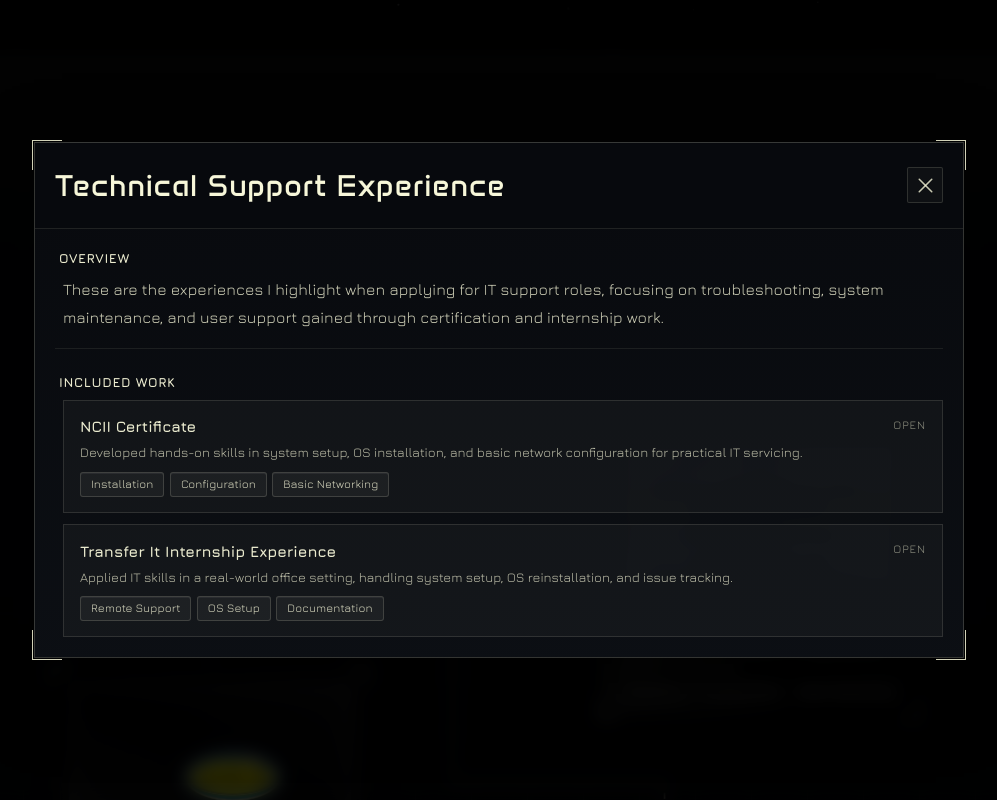
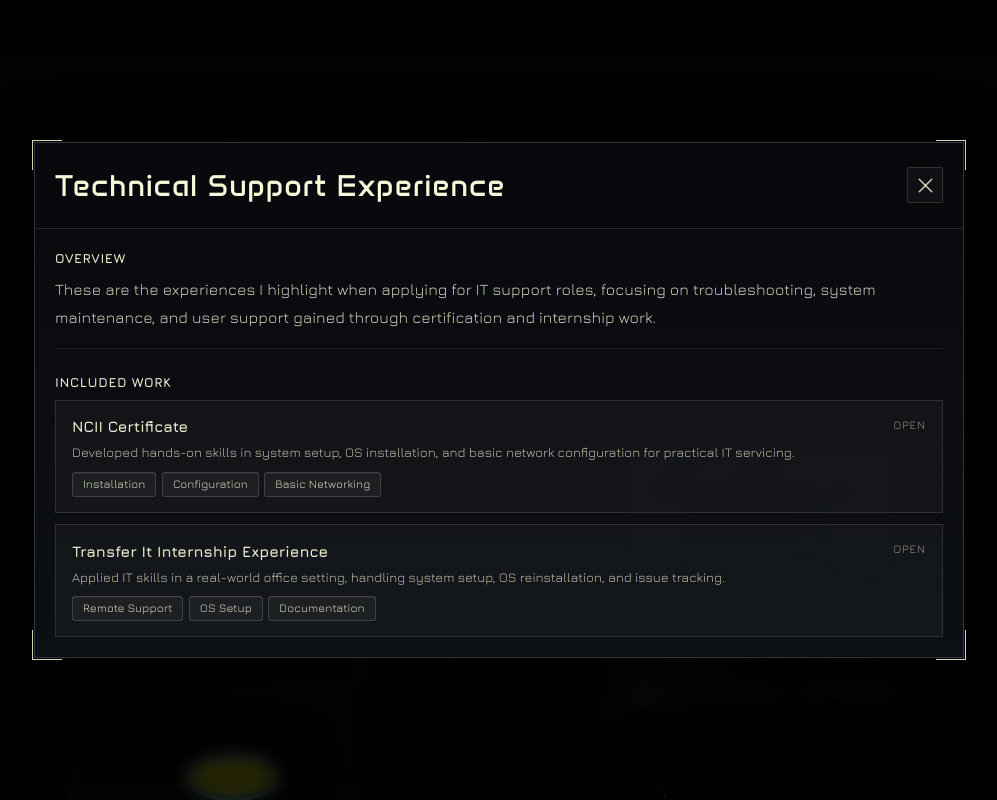
Before and after one commit to soooohhhhjj/portfolio, a React (Vite) app: page / in a window 1280 px wide. Both pictures are taken after a click on the button 450 px from the left and 1148 px from the top of the page. Shown: the part 748-1548 px from the top of the page, without its empty margins (141-1138 px from the left). Built offline with nearby package versions, Linux system fonts and the light colour scheme.

Commit message:
re left padding

```diff
--- a/src/components/sections/RelevantExperiences.tsx
+++ b/src/components/sections/RelevantExperiences.tsx
@@ -117,21 +117,21 @@ function ParentModalBody({
     <div className="f-col gap-6">
       <section className="rem-sc rem-sc--pi pb-4">
         <div className="f-y-center gap-[7.2px]">
-          <p className="m-0 ml-[4px] text-[rgb(var(--base-color)/0.96)] text-[13.12px] font-bold tracking-[0.05em] uppercase">
+          <p className="m-0 text-[rgb(var(--base-color)/0.96)] text-[13.12px] font-bold tracking-[0.05em] uppercase">
             Overview
           </p>
         </div>
-        <p className="mt-[9.6px] pl-2 text-[rgb(var(--base-color)/0.84)] text-[15.68px] leading-[1.78] tracking-[0.08px]">{node.details}</p>
+        <p className="mt-[9.6px] text-[rgb(var(--base-color)/0.84)] text-[15.68px] leading-[1.78] tracking-[0.08px]">{node.details}</p>
       </section>
 
       <section className="rem-sc">
         <div className="f-y-center gap-[7.2px]">
-          <p className="m-0 ml-[4px] text-[rgb(var(--base-color)/0.96)] text-[13.12px] font-bold tracking-[0.05em] uppercase">
+          <p className="m-0 text-[rgb(var(--base-color)/0.96)] text-[13.12px] font-bold tracking-[0.05em] uppercase">
             Included Work
           </p>
         </div>
         {childNodes.length > 0 && (
-          <div className="grid gap-[11.2px] mt-[8.8px] pl-2">
+          <div className="grid gap-[11.2px] mt-[8.8px]">
             {childNodes.map((child) => (
               <button
                 key={child.id}
```
